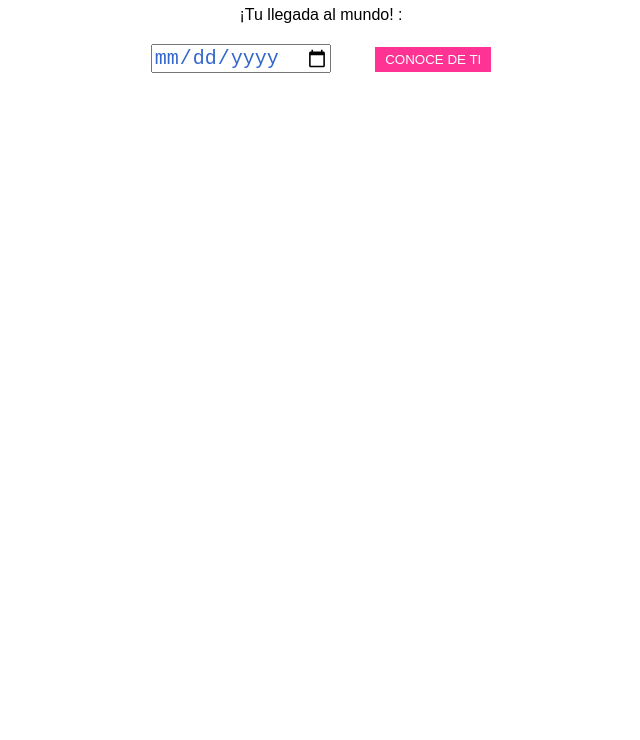
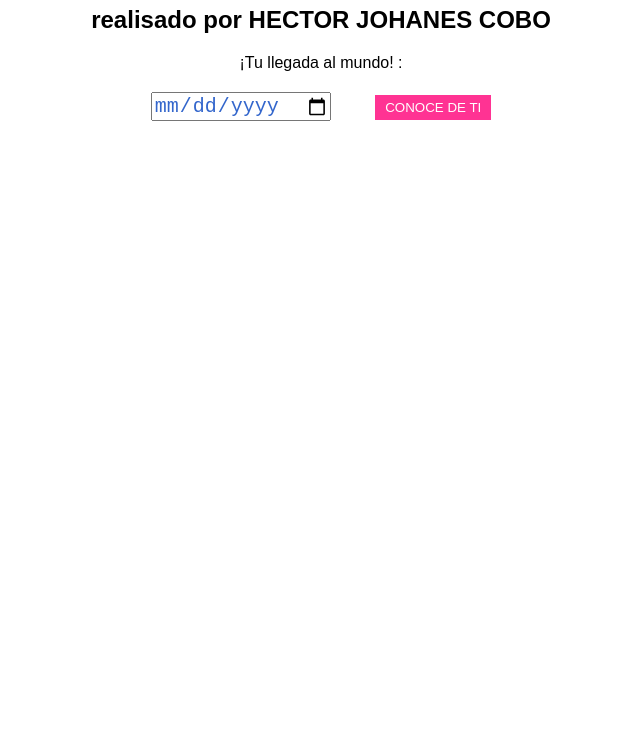
Before and after one commit to hectorcobo/sitioweb, a plain HTML site: page index.html in a window 1280 px wide. Shown: the part 60-800 px from the top of the page, without its empty margins (319-959 px from the left). Drawn offline with Linux system fonts and the light colour scheme.

Commit message:
Update index.html

```diff
--- a/index.html
+++ b/index.html
@@ -6,6 +6,7 @@
 </head>
 <body>
   <h1>TRANCURSO DE VIDA </h1>
+  <h2>realisado por HECTOR JOHANES COBO</h2>
 
   <label> ¡Tu llegada al mundo! :</label>
   <Br>
```
